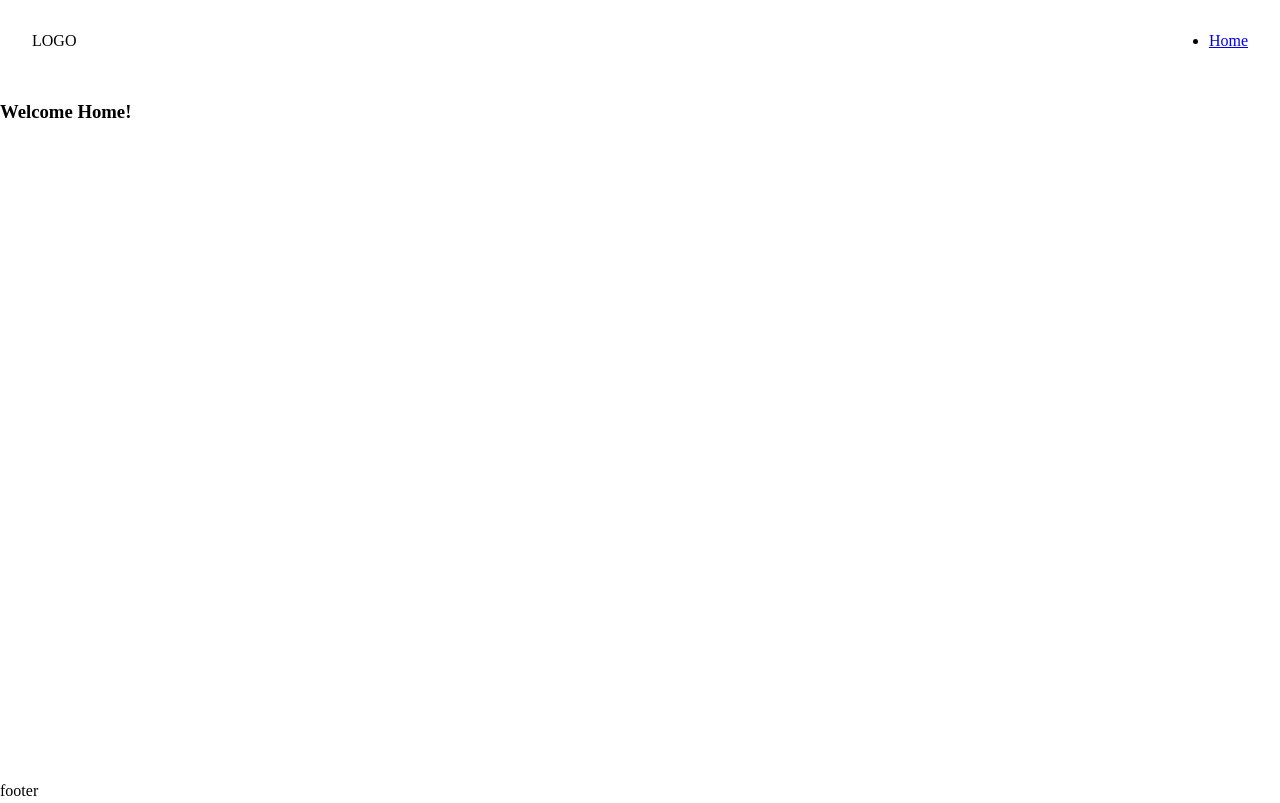
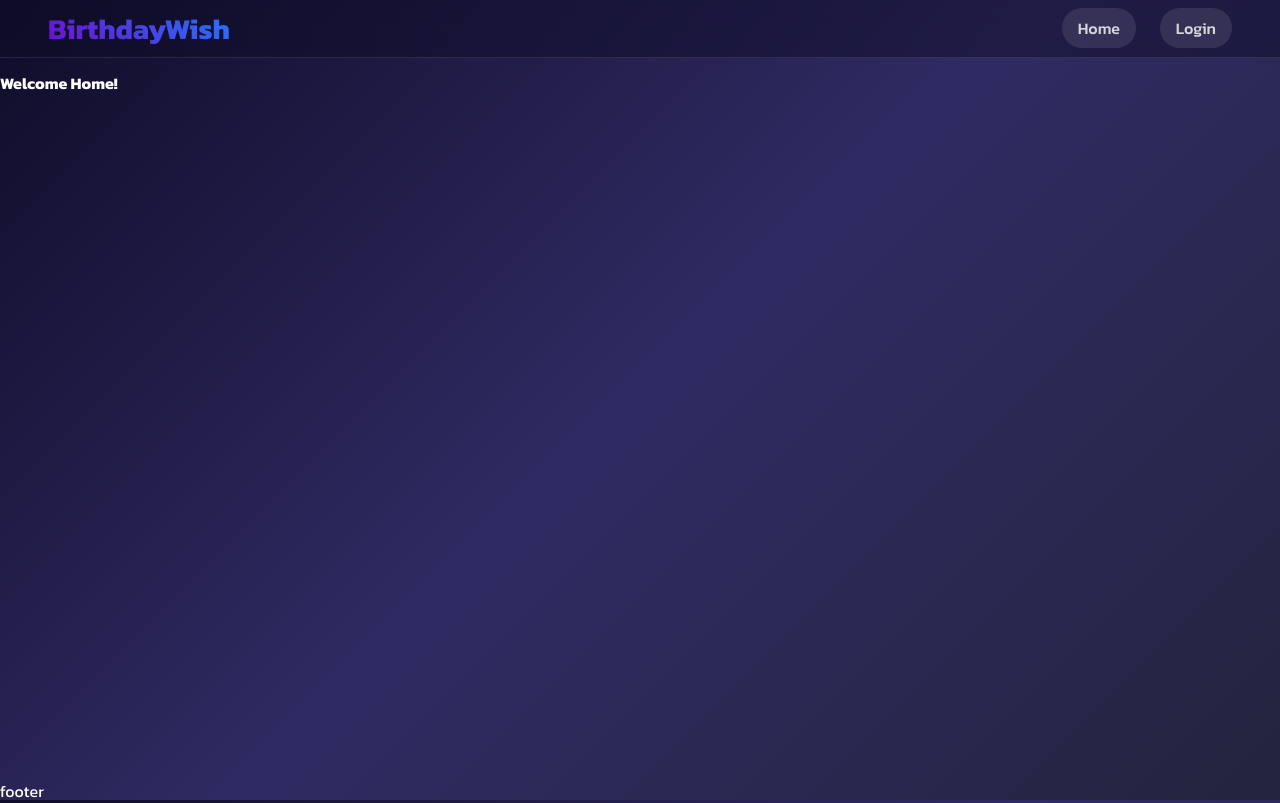
Before and after one commit to AmadoMuerte/BirthdayWish, a React (Vite) app in the folder Web/: page / in a window 1280 px wide. Built offline with nearby package versions, Linux system fonts and the light colour scheme.

Commit message:
style for header and index

```diff
--- a/Web/src/components/header/header.module.css
+++ b/Web/src/components/header/header.module.css
@@ -1,6 +1,19 @@
 .header {
+    background: rgba(15, 12, 41, 0.5);
+    backdrop-filter: blur(12px);
+    -webkit-backdrop-filter: blur(12px);
+    border-bottom: 1px solid rgba(255, 255, 255, 0.1);
+    padding: 0.2rem 2rem;
+    position: sticky;
+    top: 0;
+    z-index: 100;
     display: flex;
     justify-content: space-between;
     align-items: center;
-    padding: 1rem 2rem;
 }
+
+.headerInner {
+    display: flex;
+    justify-content: space-between;
+    align-items: center;
+}
--- a/Web/src/components/header/header.tsx
+++ b/Web/src/components/header/header.tsx
@@ -6,8 +6,12 @@ export default function Header() {
 
     return (
         <header className={styles.header}>
-            <Logo />
-            <Nav />
+            <div className='container'>
+                <div className={styles.headerInner}>
+                    <Logo />
+                    <Nav />
+                </div>
+            </div>
         </header>
     )
 }
--- a/Web/src/components/logo/logo.module.css
+++ b/Web/src/components/logo/logo.module.css
@@ -1,3 +1,17 @@
 .logo {
+    background: linear-gradient(45deg, #6a11cb, #2575fc);
+  -webkit-background-clip: text;
+  background-clip: text;
+  color: transparent;
+  font-size: 1.8rem;
+  font-weight: 700;
+  text-decoration: none;
+  display: flex;
+  align-items: center;
+  gap: 0.5rem;
+}
 
+.logo-icon {
+    font-size: 2rem;
+    filter: drop-shadow(0 0 5px rgba(106, 17, 203, 0.7));
 }
--- a/Web/src/components/logo/logo.tsx
+++ b/Web/src/components/logo/logo.tsx
@@ -4,7 +4,7 @@ export default function Logo() {
 
     return (
         <div className={styles.logo}>
-            LOGO
+            BirthdayWish
         </div>
     )
 }
--- a/Web/src/components/nav/nav.module.css
+++ b/Web/src/components/nav/nav.module.css
@@ -1,3 +1,26 @@
-.nav {
+a {
+    text-decoration: none;
+    color: inherit;
+}
 
+.nav ul {
+    list-style-type: none;
+    display: flex;
+    gap: 1.5rem;
 }
+
+.nav a {
+    color: rgba(255, 255, 255, 0.8);
+    text-decoration: none;
+    font-weight: 500;
+    padding: 0.5rem 1rem;
+    border-radius: 50px;
+    transition: all 0.3s ease;
+    position: relative;
+    background: rgba(255, 255, 255, 0.1);
+}
+
+.nav a:hover {
+    color: white;
+    background: rgba(255, 255, 255, 0.2);
+}
--- a/Web/src/index.css
+++ b/Web/src/index.css
@@ -1,3 +1,5 @@
+@import url('https://fonts.googleapis.com/css2?family=Kanit:ital,wght@0,100;0,200;0,300;0,400;0,500;0,600;0,700;0,800;0,900;1,100;1,200;1,300;1,400;1,500;1,600;1,700;1,800;1,900&display=swap');
+
 /*! normalize.css v8.0.1 | MIT License | github.com/necolas/normalize.css */
 
 /* Document
@@ -348,9 +350,34 @@ template {
   display: none;
 }
 
+* {
+  font-family: "Kanit", sans-serif;
+  font-size: 16px;
+}
+
+:root {
+  --space-gradient: linear-gradient(135deg, #0f0c29 0%, #302b63 50%, #24243e 100%);
+}
+
+body {
+  background: var(--space-gradient);
+  background-attachment: fixed;
+  color: #ffffff;
+  min-height: 100vh;
+  margin: 0;
+  font-family: 'Inter', system-ui, -apple-system, sans-serif;
+}
+
 #root {
   display: flex;
   flex-direction: column;
   min-height: 100dvh;
   width: 100dvw;
 }
+
+.container {
+  margin: 0 auto;
+  max-width: 1200px;
+  width: 100%;
+  padding: 0 1rem;
+}
--- a/Web/src/routeTree.gen.ts
+++ b/Web/src/routeTree.gen.ts
@@ -11,9 +11,16 @@
 // Import Routes
 
 import { Route as rootRoute } from './routes/__root'
+import { Route as LoginImport } from './routes/login'
 import { Route as IndexImport } from './routes/index'
 
 // Create/Update Routes
+
+const LoginRoute = LoginImport.update({
+  id: '/login',
+  path: '/login',
+  getParentRoute: () => rootRoute,
+} as any)
 
 const IndexRoute = IndexImport.update({
   id: '/',
@@ -32,6 +39,13 @@ declare module '@tanstack/react-router' {
       preLoaderRoute: typeof IndexImport
       parentRoute: typeof rootRoute
     }
+    '/login': {
+      id: '/login'
+      path: '/login'
+      fullPath: '/login'
+      preLoaderRoute: typeof LoginImport
+      parentRoute: typeof rootRoute
+    }
   }
 }
 
@@ -39,32 +53,37 @@ declare module '@tanstack/react-router' {
 
 export interface FileRoutesByFullPath {
   '/': typeof IndexRoute
+  '/login': typeof LoginRoute
 }
 
 export interface FileRoutesByTo {
   '/': typeof IndexRoute
+  '/login': typeof LoginRoute
 }
 
 export interface FileRoutesById {
   __root__: typeof rootRoute
   '/': typeof IndexRoute
+  '/login': typeof LoginRoute
 }
 
 export interface FileRouteTypes {
   fileRoutesByFullPath: FileRoutesByFullPath
-  fullPaths: '/'
+  fullPaths: '/' | '/login'
   fileRoutesByTo: FileRoutesByTo
-  to: '/'
-  id: '__root__' | '/'
+  to: '/' | '/login'
+  id: '__root__' | '/' | '/login'
   fileRoutesById: FileRoutesById
 }
 
 export interface RootRouteChildren {
   IndexRoute: typeof IndexRoute
+  LoginRoute: typeof LoginRoute
 }
 
 const rootRouteChildren: RootRouteChildren = {
   IndexRoute: IndexRoute,
+  LoginRoute: LoginRoute,
 }
 
 export const routeTree = rootRoute
@@ -77,11 +96,15 @@ export const routeTree = rootRoute
     "__root__": {
       "filePath": "__root.tsx",
       "children": [
-        "/"
+        "/",
+        "/login"
       ]
     },
     "/": {
       "filePath": "index.tsx"
+    },
+    "/login": {
+      "filePath": "login.tsx"
     }
   }
 }
--- /dev/null
+++ b/Web/src/routes/login.tsx
@@ -0,0 +1,11 @@
+import { createFileRoute } from '@tanstack/react-router'
+
+export const Route = createFileRoute('/login')({
+  component: RouteComponent,
+})
+
+function RouteComponent() {
+  return (
+    <div></div>
+  )
+}
--- a/Web/src/routes/routes.json
+++ b/Web/src/routes/routes.json
@@ -2,5 +2,9 @@
     {
         "path": "/",
         "name":"Home"
+    },
+    {
+        "path": "/login",
+        "name":"Login"
     }
 ]
```
